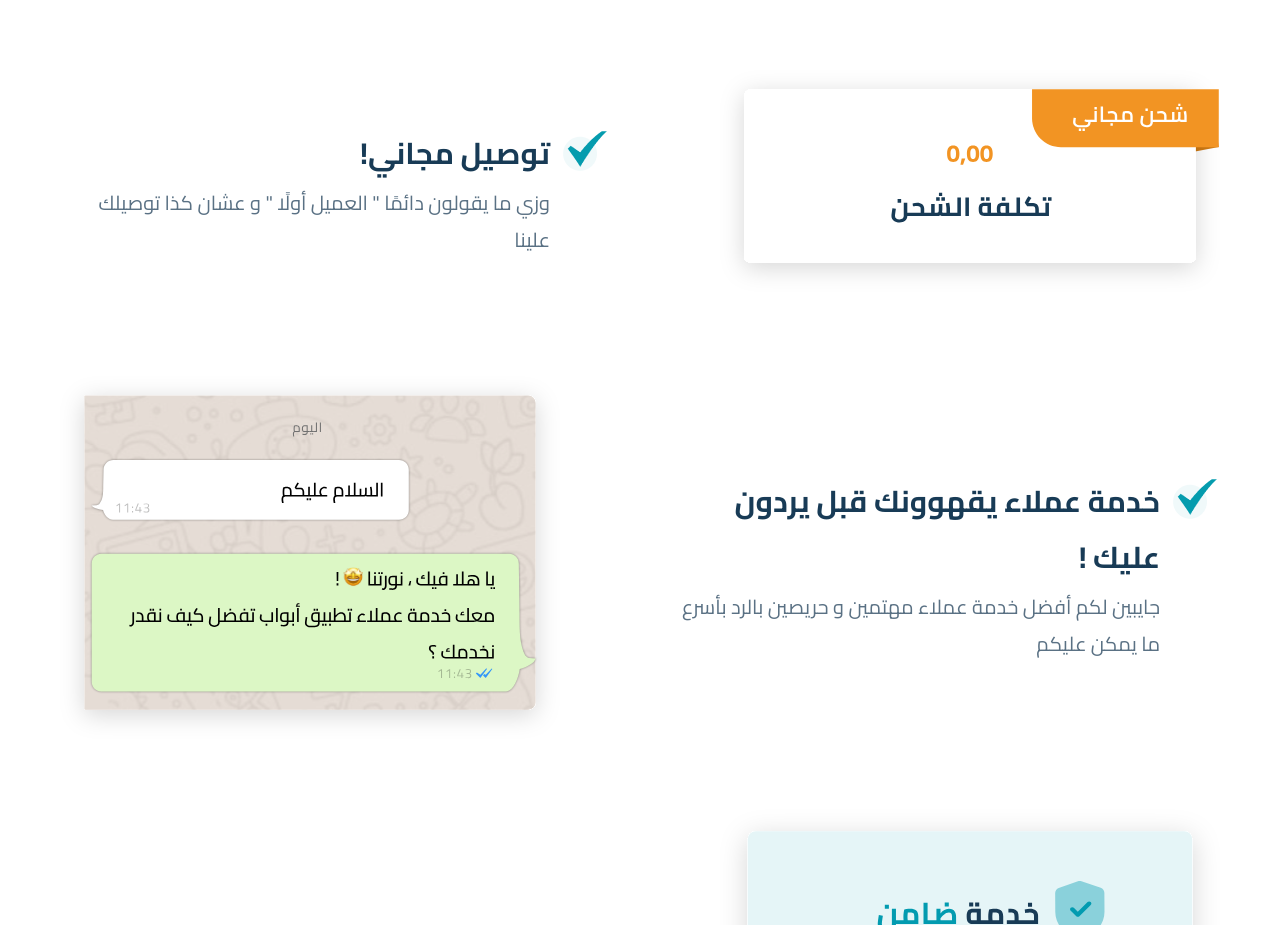
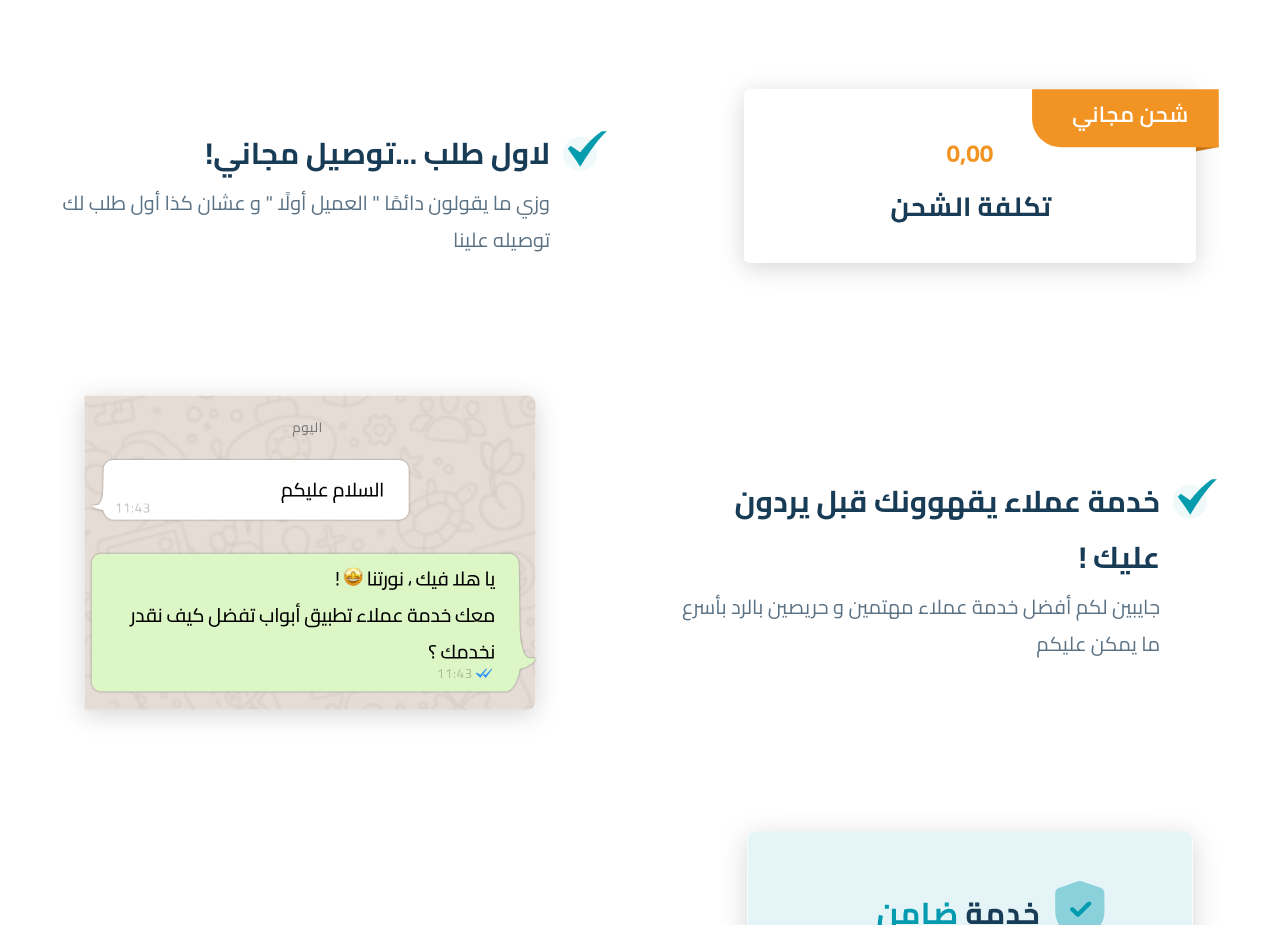
Before and after one commit to waleedsd93/abwaab-landing2, a Next.js app: page / in a window 1280 px wide. Shown: the part 920-1845 px from the top of the page. Built offline with nearby package versions, Linux system fonts and the light colour scheme.

Commit message:
fix shipping cost

```diff
--- a/pages/index.js
+++ b/pages/index.js
@@ -42,12 +42,12 @@ export default function Home() {
           <Info />
           <Section
             id="مميزاتنا"
-            title={` توصيل مجاني!`}
+            title={`   لاول طلب ...توصيل مجاني!`}
             img={التوصيل_مجاني.src}
             mark={true}
             reverse={false}
 
-            text={`وزي ما يقولون دائمًا " العميل أولًا " و عشان كذا توصيلك علينا`}
+            text={`وزي ما يقولون دائمًا " العميل أولًا " و عشان كذا أول طلب لك توصيله علينا`}
           />
 
           <Section
```
